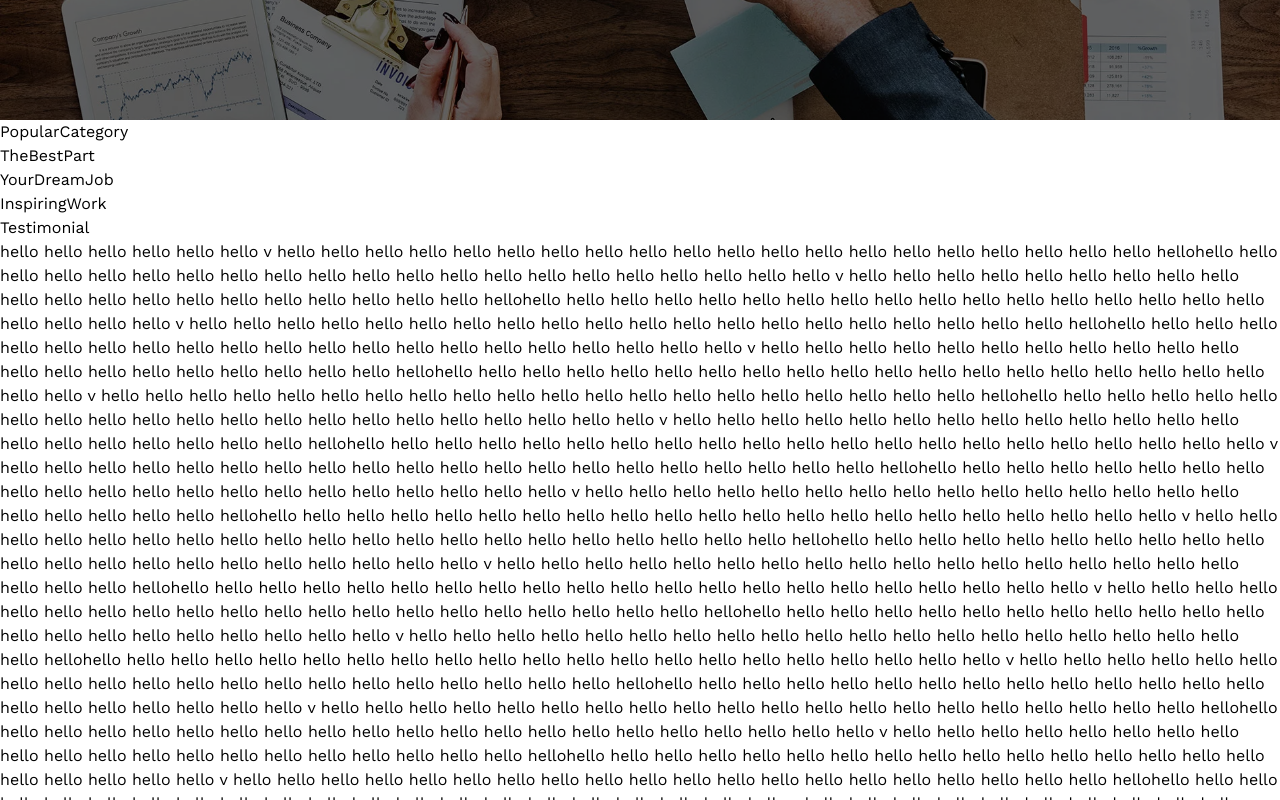
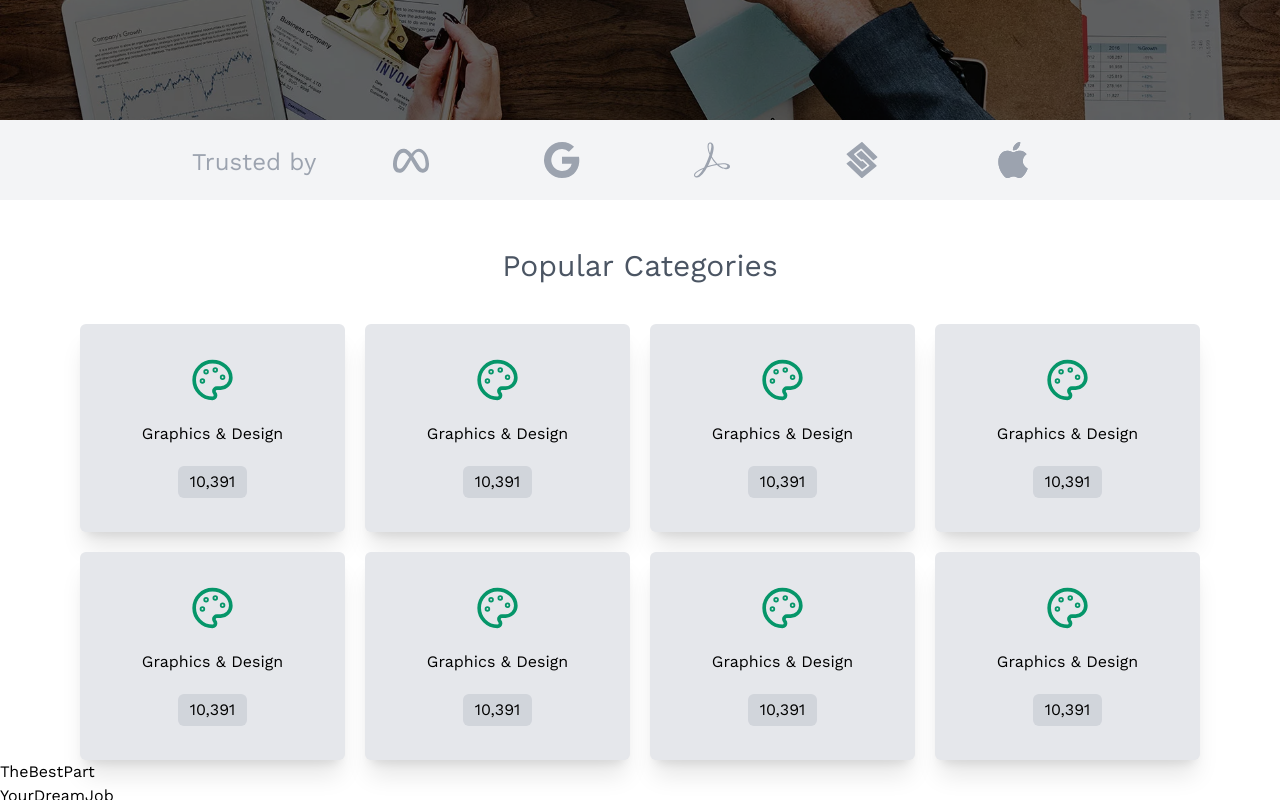
Before and after one commit to rubaith-dev/GigMagnet, a Next.js app in the folder client/: page / in a window 1280 px wide. Shown: the part 600-1400 px from the top of the page. Built offline with nearby package versions, Linux system fonts and the light colour scheme.

Commit message:
hero section, trusted by section and popular categories static sections added.

```diff
--- a/client/package.json
+++ b/client/package.json
@@ -11,6 +11,8 @@
   "dependencies": {
     "autoprefixer": "10.4.14",
     "axios": "^1.4.0",
+    "framer-motion": "^10.12.16",
+    "lucide-react": "^0.236.0",
     "next": "13.4.4",
     "postcss": "8.4.24",
     "react": "18.2.0",
--- a/client/src/components/Homepage/PopularCategory/index.js
+++ b/client/src/components/Homepage/PopularCategory/index.js
@@ -1,9 +1,54 @@
-import React from 'react'
+import React from "react";
+import { PopularCategoryCard, Title } from "@/components/Shared";
+import { motion } from "framer-motion";
+
+const categories = [1, 2, 3, 4, 5, 6, 7, 8];
+
+const parentAnimation = {
+  hidden: { opacity: 0 },
+  show: {
+    opacity: 1,
+    transition: {
+      staggerChildren: 0.3,
+    },
+  },
+};
+
+const itemAnimation = {
+  hidden: {
+    opacity: 0,
+    y:50,
+  },
+  show: {
+    opacity: 1,
+    y: 0,
+    transition: {
+      duration: 0.5,
+    },
+  },
+};
 
 const PopularCategory = () => {
   return (
-    <div>PopularCategory</div>
-  )
-}
+    <div className="mt-12 container">
+      <Title title={"Popular Categories"} />
 
-export default PopularCategory
+      <motion.div
+        className="grid grid-cols-4 gap-5 mt-10"
+        variants={parentAnimation}
+        initial="hidden"
+        animate="show"
+      >
+        {categories.map((category) => {
+          return (
+            <motion.div variants={itemAnimation}>
+              <PopularCategoryCard />
+            </motion.div>
+          );
+        })}
+      </motion.div>
+    </div>
+  );
+};
+
+export default PopularCategory;
--- /dev/null
+++ b/client/src/components/Homepage/TrustedBy/index.js
@@ -0,0 +1,23 @@
+import React from "react";
+import { BsMeta, BsGoogle, BsApple } from "react-icons/bs";
+import { SiAdobeacrobatreader } from "react-icons/si";
+import { FaStaylinked } from "react-icons/fa";
+
+const TrustedBy = () => {
+  return (
+    <div className="flex justify-center items-center h-[10vh] bg-gray-100">
+      <div className="flex w-[70%] gap-5">
+        <span className="inline text-2xl mt-1 text-gray-400">Trusted by</span>
+        <div className="flex text-gray-400 text-4xl justify-around flex-grow">
+          <BsMeta />
+          <BsGoogle />
+          <SiAdobeacrobatreader />
+          <FaStaylinked />
+          <BsApple />
+        </div>
+      </div>
+    </div>
+  );
+};
+
+export default TrustedBy;
--- a/client/src/components/Homepage/index.js
+++ b/client/src/components/Homepage/index.js
@@ -5,6 +5,7 @@ import PopularCategory from "./PopularCategory";
 import Testimonial from "./Testimonial";
 import TheBestPart from "./TheBestPart";
 import YourDreamJob from "./YourDreamJob";
+import TrustedBy from "./TrustedBy";
 
 export {
   AllDoable,
@@ -14,4 +15,5 @@ export {
   Testimonial,
   TheBestPart,
   YourDreamJob,
+  TrustedBy
 };
--- /dev/null
+++ b/client/src/components/Shared/PopularCategoryCard/index.js
@@ -0,0 +1,25 @@
+import React from "react";
+import { Palette } from "lucide-react";
+
+const PopularCategoryCard = () => {
+  return (
+    <div className="h-52 rounded-md bg-gray-200 grid place-items-center shadow-xl cursor-pointer hover:bg-primary-500 group hover:scale-105 transition-all ease-in-out duration-500">
+      <div className="w-full">
+        <Palette
+          size={44}
+          className="text-primary-600 w-full group-hover:text-white transition-all ease-in-out duration-500"
+        />
+        <p className="my-5 w-full text-center group-hover:text-white transition-all ease-in-out duration-500">
+          Graphics & Design
+        </p>
+        <div className="w-full">
+          <p className="bg-gray-300 w-fit px-3 py-1 rounded-md mx-auto group-hover:bg-primary-600 group-hover:text-white transition-all ease-in-out duration-500">
+            10,391
+          </p>
+        </div>
+      </div>
+    </div>
+  );
+};
+
+export default PopularCategoryCard;
--- /dev/null
+++ b/client/src/components/Shared/Title/index.js
@@ -0,0 +1,11 @@
+import React from "react";
+
+const Title = ({ size = "text-3xl", title }) => {
+  return (
+    <div className="grid justify-center">
+      <p className={`${size} text-gray-600`}>{title}</p>
+    </div>
+  );
+};
+
+export default Title;
--- /dev/null
+++ b/client/src/components/Shared/index.js
@@ -0,0 +1,4 @@
+import PopularCategoryCard from "./PopularCategoryCard";
+import Title from "./Title";
+
+export {PopularCategoryCard, Title}
--- a/client/src/pages/index.js
+++ b/client/src/pages/index.js
@@ -7,11 +7,13 @@ import {
   Testimonial,
   TheBestPart,
   YourDreamJob,
+  TrustedBy
 } from "../components/Homepage";
 
 const Index = () => {
   return <div >
     <HeroSection/>
+    <TrustedBy/>
     <PopularCategory/>
     <TheBestPart/>
     <YourDreamJob/>
--- a/client/tailwind.config.js
+++ b/client/tailwind.config.js
@@ -11,21 +11,32 @@ module.exports = {
         hero_image: "url('/Assets/hero_1.jpg.webp')",
       },
 
-      colors:{
-        primary:{
-          50:"#ecfdf5",
-          100:"#d1fae5",
-          200:"#a7f3d0",
-          300:"#6ee7b7",
-          400:"#34d399",
-          500:"#10b981",
-          600:"#059669",
-          700:"#047857",
-          800:"#065f46",
-          900:"#064e3b",
-          950:"#022c22"
-        }
-      }
+      colors: {
+        primary: {
+          50: "#ecfdf5",
+          100: "#d1fae5",
+          200: "#a7f3d0",
+          300: "#6ee7b7",
+          400: "#34d399",
+          500: "#10b981",
+          600: "#059669",
+          700: "#047857",
+          800: "#065f46",
+          900: "#064e3b",
+          950: "#022c22",
+        },
+      },
+
+      container: {
+        center:true,
+        padding: {
+          DEFAULT: "1rem",
+          sm: "2rem",
+          lg: "4rem",
+          xl: "5rem",
+          "2xl": "6rem",
+        },
+      },
     },
   },
   plugins: [],
```
Also changed, not shown: 1 other file (tests, documents, lock files or other folders).
